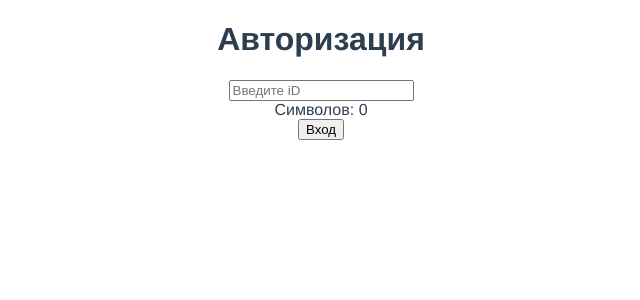
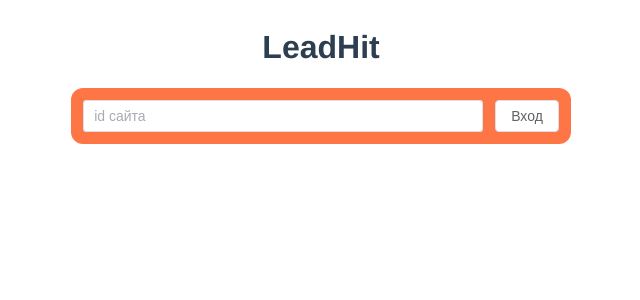
Before and after one commit to Lazard-Live/HL-test, a Vue app: page / in a window 1280 px wide. Shown: the top 300 px of the page, without its empty margins (319-959 px from the left). Built offline with nearby package versions, Linux system fonts and the light colour scheme.

Commit message:
Добавил Element+ UI

```diff
--- a/src/App.vue
+++ b/src/App.vue
@@ -11,20 +11,6 @@
   font-family: Avenir, Helvetica, Arial, sans-serif;
   -webkit-font-smoothing: antialiased;
   -moz-osx-font-smoothing: grayscale;
-  text-align: center;
   color: #2c3e50;
 }
-
-nav {
-  padding: 30px;
-}
-
-nav a {
-  font-weight: bold;
-  color: #2c3e50;
-}
-
-nav a.router-link-exact-active {
-  color: #42b983;
-}
 </style>
--- a/src/pages/AuthPage.vue
+++ b/src/pages/AuthPage.vue
@@ -1,8 +1,15 @@
 <template>
-  <h1>Авторизация</h1>
-    <input type="text" v-model.number="id" placeholder="Введите iD" />
-    <div>Символов: {{inputLength()}}</div>
-    <button>Вход</button>
+  <div class="auth">
+    <h1>LeadHit</h1>
+    <el-form class="auth__form">
+      <el-input type="text"
+                class="auth__input"
+                v-model.number="id"
+                placeholder="id сайта"
+      />
+      <el-button>Вход</el-button>
+    </el-form>
+  </div>
 </template>
 
 <script>
@@ -22,6 +29,24 @@
 }
 </script>
 
-<style scoped>
+<style lang="scss" scoped>
+.auth {
+  display: flex;
+  flex-direction: column;
+  justify-content: center;
+  align-items: center;
 
+  &__form {
+    display: inline-flex;
+    max-width: 500px;
+    background: rgba(255, 68, 2, 0.73);
+    padding: 12px;
+    border-radius: 12px;
+  }
+
+  &__input {
+    width: 400px;
+    margin-right: 12px;
+  }
+}
 </style>
```
Also changed, not shown: package.json (+5 -2 lines), src/main.js (+7 -2 lines), 1 other file (tests, documents, lock files or other folders).
